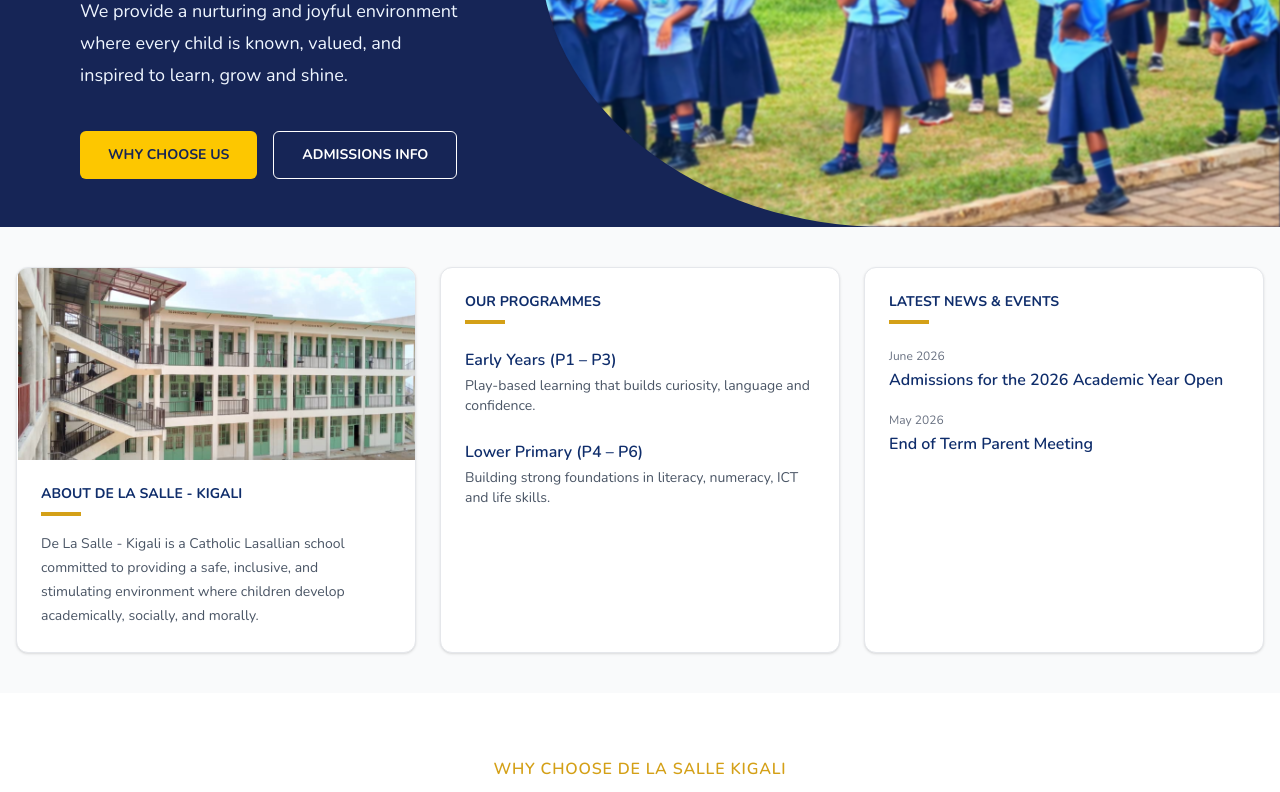
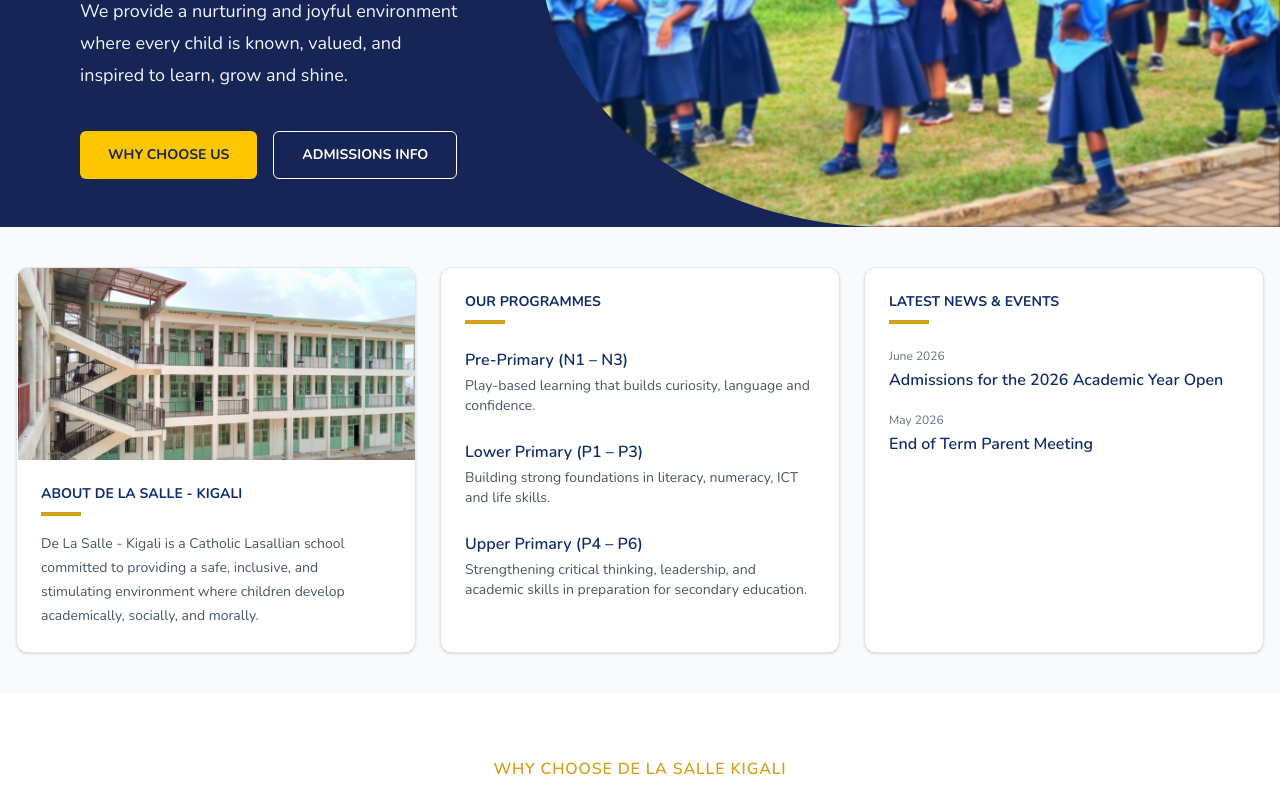
Before and after one commit to ingenerem/de-la-salle-kigali, a Next.js app: page / in a window 1280 px wide. Shown: the part 482-1274 px from the top of the page. Built offline with nearby package versions, Linux system fonts and the light colour scheme.

Commit message:
Fix Programmes content

```diff
--- a/src/components/home/ProgramsCard.tsx
+++ b/src/components/home/ProgramsCard.tsx
@@ -20,7 +20,7 @@ export default function ProgramsCard() {
         <div className="mt-6 space-y-6">
           <div>
             <h3 className="font-semibold text-[var(--primary)]">
-            Early Years (P1 – P3)
+              Pre-Primary (N1 – N3)
             </h3>
 
             <p className="mt-1 text-sm text-gray-600">
@@ -31,12 +31,23 @@ export default function ProgramsCard() {
 
           <div>
             <h3 className="font-semibold text-[var(--primary)]">
-            Lower Primary (P4 – P6)
+              Lower Primary (P1 – P3)
             </h3>
 
             <p className="mt-1 text-sm text-gray-600">
               Building strong foundations in literacy,
               numeracy, ICT and life skills.
+            </p>
+          </div>
+
+          <div>
+            <h3 className="font-semibold text-[var(--primary)]">
+              Upper Primary (P4 – P6)
+            </h3>
+
+            <p className="mt-1 text-sm text-gray-600">
+              Strengthening critical thinking, leadership,
+              and academic skills in preparation for secondary education.
             </p>
           </div>
         </div>
```
Lines whose indentation alone changed are shown as unchanged.
